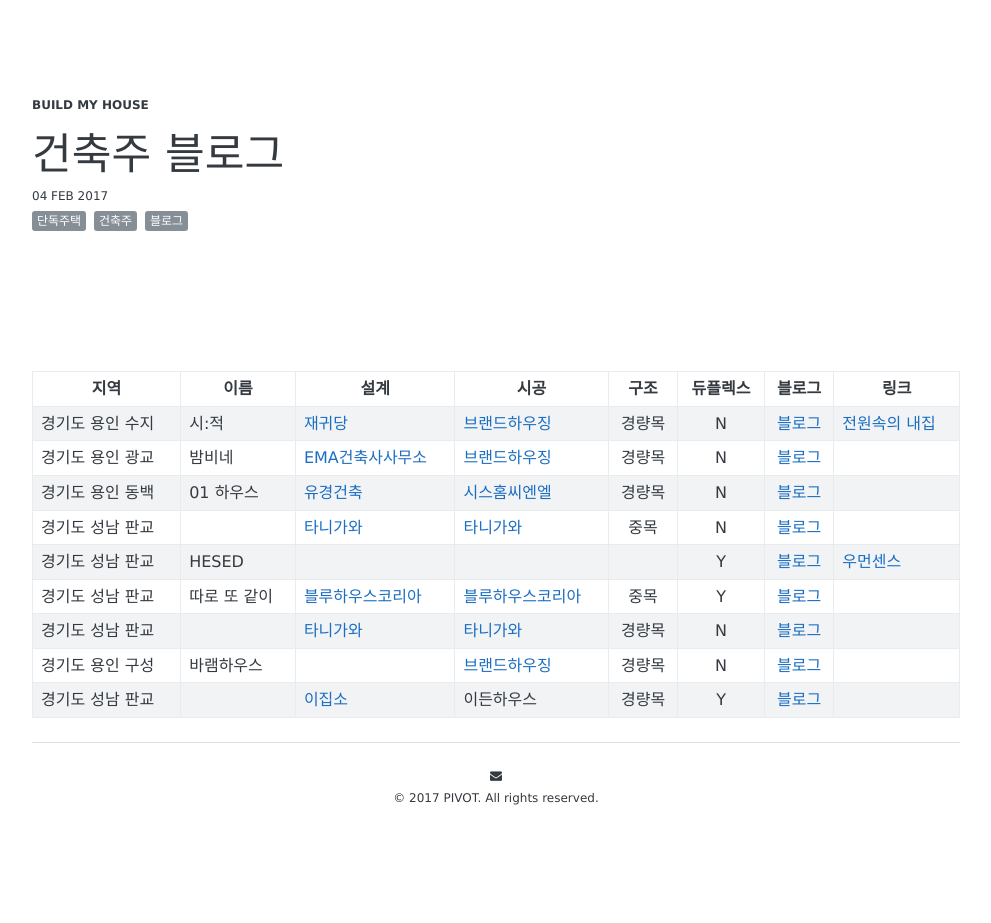
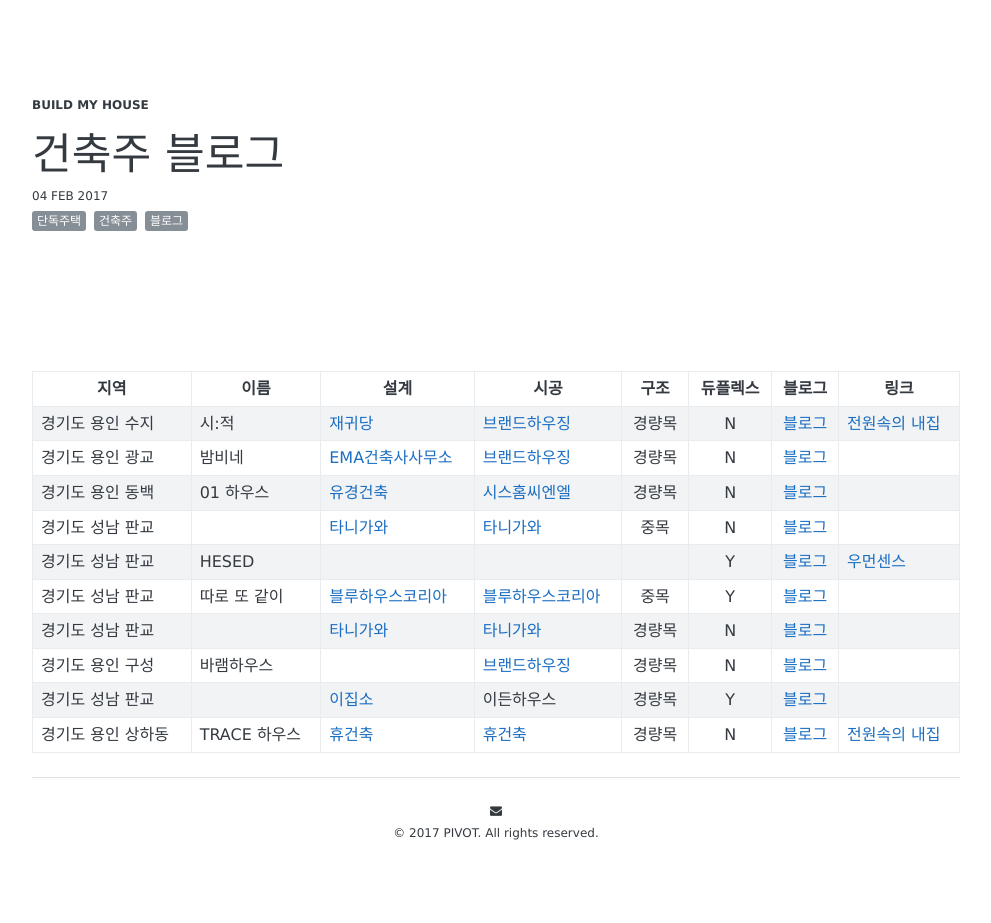
Before and after one commit to build-my-house/build-my-house.github.io, a Jekyll site: the page built from _posts/2017-02-04-blogs.md, in a window 1280 px wide. Shown: the whole page, without its empty margins (144-1135 px from the left). Built offline with Jekyll 4.4.1, drawn with Linux system fonts in a browser that asks for light colours; nearby versions of some CDN libraries; some web fonts are replaced; before the commit the page ends 900 px from its top, so only the background shows below that.

Commit message:
add blog

```diff
--- a/_posts/2017-02-04-blogs.md
+++ b/_posts/2017-02-04-blogs.md
@@ -17,7 +17,11 @@ tags: 단독주택 건축주 블로그
 | 경기도 성남 판교 | | [타니가와][07]{:target="_blank"} | [타니가와][07]{:target="_blank"} | 경량목 | N | [블로그][07_blog]{:target="_blank"} |
 | 경기도 용인 구성 | 바램하우스 | | [브랜드하우징][01_1]{:target="_blank"} | 경량목 | N | [블로그][08_blog]{:target="_blank"} |
 | 경기도 성남 판교 | | [이집소][09]{:target="_blank"} | 이든하우스 | 경량목 | Y | [블로그][09_blog]{:target="_blank"} |
+| 경기도 용인 상하동 | TRACE 하우스 | [휴건축][10]{:target="_blank"} | [휴건축][10]{:target="_blank"} | 경량목 | N | [블로그][10_blog]{:target="_blank"} | [전원속의 내집][10_1]{:target="_blank"} |
 
+[10]: http://hhue.co.kr/default/01/sub_01_4.php
+[10_blog]: http://blog.naver.com/jjindam2006
+[10_1]: http://navercast.naver.com/magazine_contents.nhn?rid=1433&attrId=&contents_id=116682&leafId=1433
 
 [09]: http://cafe.naver.com/duplexhome
 [09_blog]: http://blog.naver.com/joonnoh1
```
